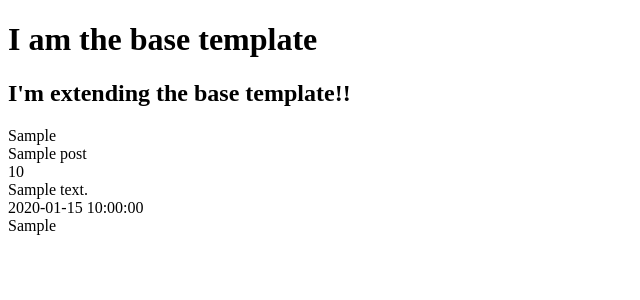
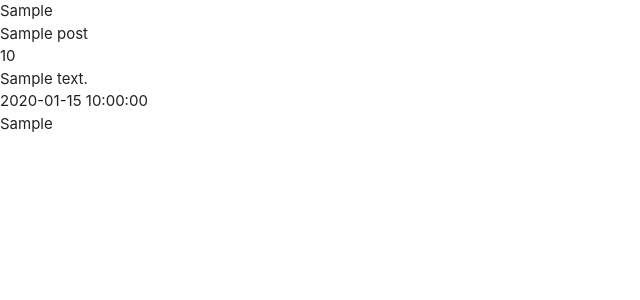
Before and after one commit to JeyAsare/fithub, a Flask app: page / in a window 1280 px wide. Shown: the top 300 px of the page, without its empty margins (0-640 px from the left). Run offline with Flask 3, Linux system fonts and the light colour scheme; a database or web service that is not in the repository returns one stand-in record (values such as "Sample title"); some libraries are stand-ins or nearby versions.

Commit message:
added materialize and font awesome

```diff
--- a/templates/base.html
+++ b/templates/base.html
@@ -3,13 +3,20 @@
 <head>
     <meta charset="UTF-8">
     <meta name="viewport" content="width=device-width, initial-scale=1.0">
+    <link rel="stylesheet" href="https://cdnjs.cloudflare.com/ajax/libs/font-awesome/6.5.1/css/all.min.css"
+    integrity="sha512-DTOQO9RWCH3ppGqcWaEA1BIZOC6xxalwEsw9c2QQeAIftl+Vegovlnee1c9QX4TctnWMn13TZye+giMm8e2LwA=="
+    crossorigin="anonymous" referrerpolicy="no-referrer" type="text/css" />
+    <link rel="stylesheet" href="https://cdnjs.cloudflare.com/ajax/libs/materialize/1.0.0/css/materialize.min.css" type="text/css">
     <title>Fithub</title>
 </head>
 <body>
 
-    <h1>I am the base template</h1>
+
     {% block content %}
     {% endblock %}
 
+    <script src="https://code.jquery.com/jquery-3.7.1.min.js"
+    integrity="sha256-/JqT3SQfawRcv/BIHPThkBvs0OEvtFFmqPF/lYI/Cxo=" crossorigin="anonymous"></script>
+    <script src="https://cdnjs.cloudflare.com/ajax/libs/materialize/1.0.0/js/materialize.min.js"></script>
 </body>
 </html>
--- a/templates/profile.html
+++ b/templates/profile.html
@@ -1,7 +1,7 @@
 {% extends "base.html" %}
 {% block content %}
 
-    <h2>I'm extending the base template!!</h2>
+
     {% for post in posts %}
         {{ post.muscle_group }}<br>
         {{ post.exercise_name }}<br>
```
